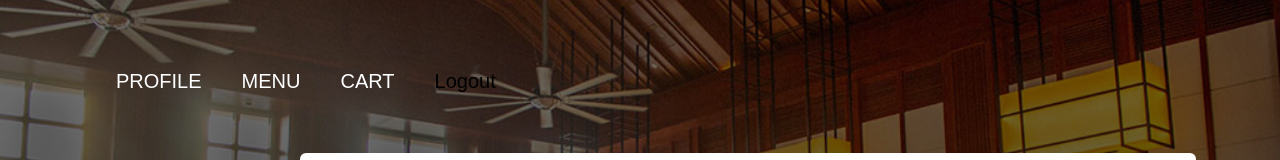
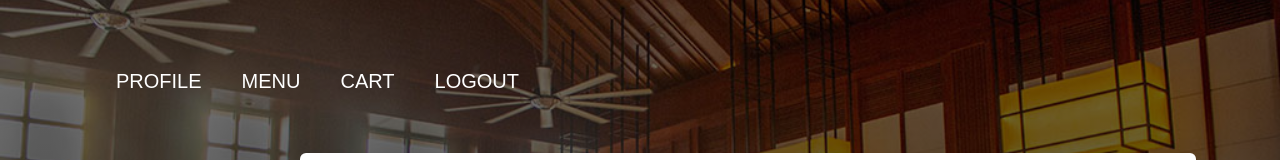
Before and after one commit to Harry-Gao-H/bt3103-project, a Vue app: page /history in a window 1280 px wide. Shown: the part 124-284 px from the top of the page. Built offline with nearby package versions, Linux system fonts and the light colour scheme; no server answers; the database is empty; sample sign-in values are in the browser's storage.

Commit message:
fixed logout function style

```diff
--- a/src/views/Cart.vue
+++ b/src/views/Cart.vue
@@ -5,7 +5,7 @@
             <li><router-link to="/profile">Profile</router-link></li>
             <li><router-link to="/menu">Menu</router-link></li>
             <li><router-link to="/history">History</router-link></li>
-            <li class="navbarstyle" v-on:click="logout()">Logout</li>
+            <li class="logout-btn" v-on:click="logout()">Logout</li>
         </ul>
     </div>
 
@@ -373,4 +373,30 @@ body {
     text-align: center;
     font-weight: bold;
 }
+
+/* Logout button CSS */
+.logout-btn{
+    list-style:none;
+    display:inline-block;
+    margin:0 20px;
+    position:relative;
+    text-decoration:none;
+    color:#fff;
+    text-transform:uppercase;
+}
+.logout-btn::after{
+    content:'';
+    height:3px;
+    width:0;
+    background:lightslategray;
+    position:absolute;
+    left:0;
+    bottom:-10px;
+    transition:0.5s;
+}
+.logout-btn:hover::after{
+    width:100%;
+}
+
+
 </style>
--- a/src/views/History.vue
+++ b/src/views/History.vue
@@ -5,7 +5,7 @@
             <li><router-link to="/profile">Profile</router-link></li>
             <li><router-link to="/menu">Menu</router-link></li>
             <li><router-link to="/cart">Cart</router-link></li>
-            <li class="navbarstyle" v-on:click="logout()">Logout</li>
+            <li class="logout-btn" v-on:click="logout()">Logout</li>
         </ul>
     </div>
 
@@ -355,5 +355,27 @@ body {
   margin-left: 5%;
 }
 
+.logout-btn{
+    list-style:none;
+    display:inline-block;
+    margin:0 20px;
+    position:relative;
+    text-decoration:none;
+    color:#fff;
+    text-transform:uppercase;
+}
+.logout-btn::after{
+    content:'';
+    height:3px;
+    width:0;
+    background:lightslategray;
+    position:absolute;
+    left:0;
+    bottom:-10px;
+    transition:0.5s;
+}
+.logout-btn:hover::after{
+    width:100%;
+}
 
 </style>
```
